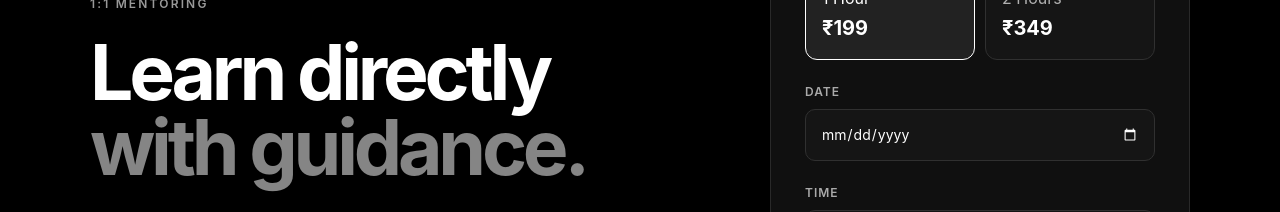
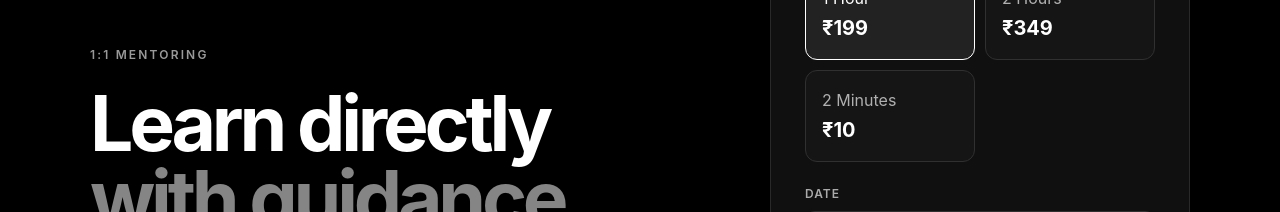
Before and after one commit to nitin1708code/genlearning, a React (Vite) app in the folder client/: page /mentoring in a window 1280 px wide. Shown: the part 342-554 px from the top of the page. Built offline with nearby package versions, Linux system fonts and the light colour scheme; no server answers.

Commit message:
Fix mentoring Razorpay checkout

```diff
--- a/client/src/pages/Mentoring.jsx
+++ b/client/src/pages/Mentoring.jsx
@@ -40,7 +40,11 @@ const Mentoring = () => {
   // =====================================================
 
   const price =
-    duration === 60 ? 199 : 349;
+  duration === 2
+    ? 10
+    : duration === 60
+      ? 199
+      : 349;
 
   // =====================================================
   // LOAD RAZORPAY
@@ -640,6 +644,21 @@ const Mentoring = () => {
                       ₹349
                     </strong>
                   </button>
+                  <button
+  type="button"
+  className={
+    duration === 2
+      ? "mentoring-option active"
+      : "mentoring-option"
+  }
+  onClick={() => {
+    setDuration(2);
+    clearMessages();
+  }}
+>
+  <span>2 Minutes</span>
+  <strong>₹10</strong>
+</button>
 
                 </div>
 
```
Also changed, not shown: 1 other file (tests, documents, lock files or other folders).
